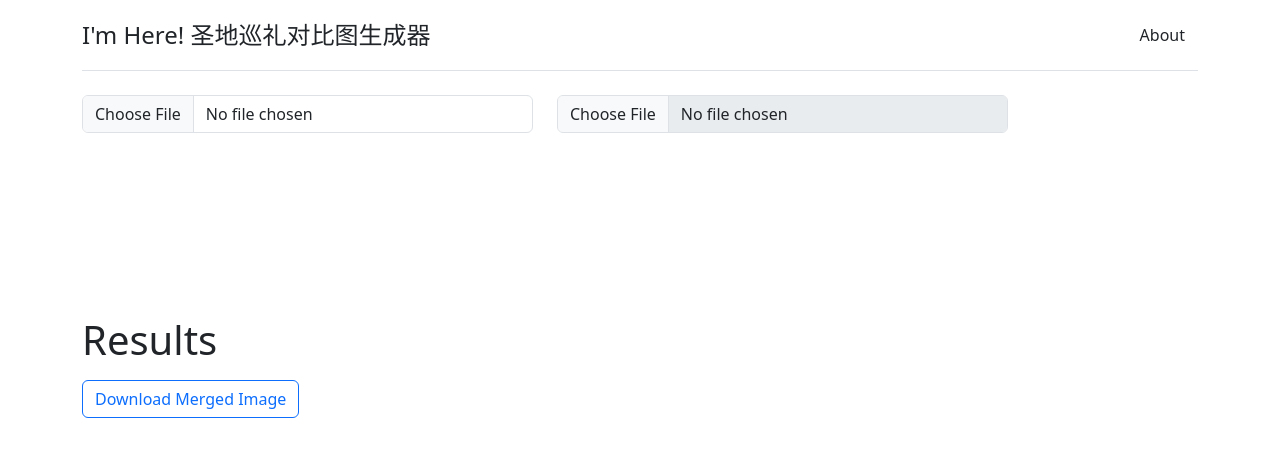
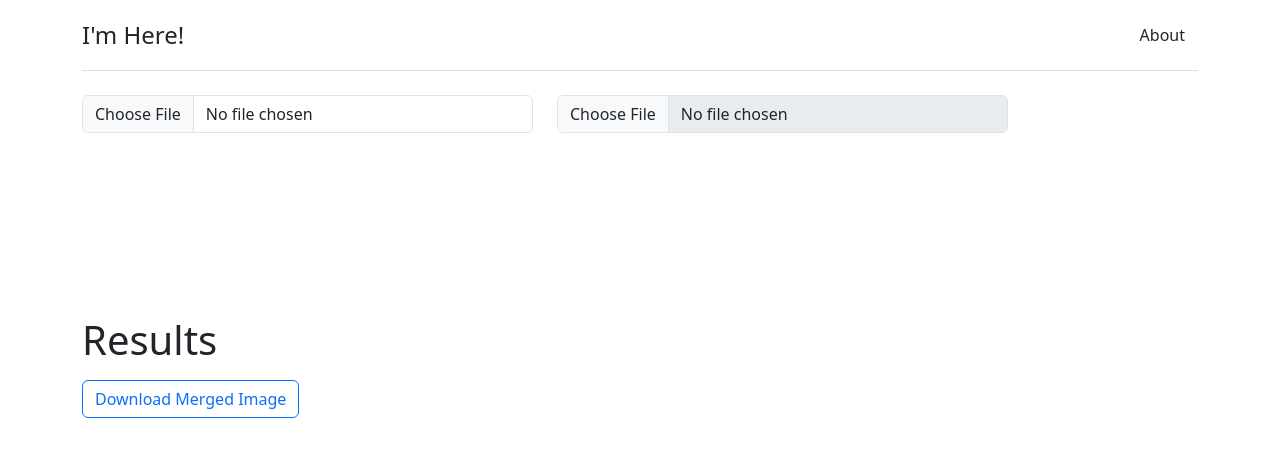
Before and after one commit to anitabi/IMHere, a React (Create React App) app: page / in a window 1280 px wide. Shown: the top 456 px of the page. Built offline with nearby package versions, Linux system fonts and the light colour scheme; a web font is replaced by a local one.

Commit message:
change page title

```diff
--- a/src/App.js
+++ b/src/App.js
@@ -126,7 +126,7 @@ function App() {
       <div className="container">
         <header class="d-flex flex-wrap justify-content-center py-3 mb-4 border-bottom">
           <a href="#" class="d-flex align-items-center mb-3 mb-md-0 me-md-auto text-dark text-decoration-none">
-            <span class="fs-4">I'm Here! 圣地巡礼对比图生成器</span>
+            <span class="fs-4">I'm Here!</span>
           </a>
           <ul class="nav nav-pills">
             <li><button className="btn">About</button></li>
```
